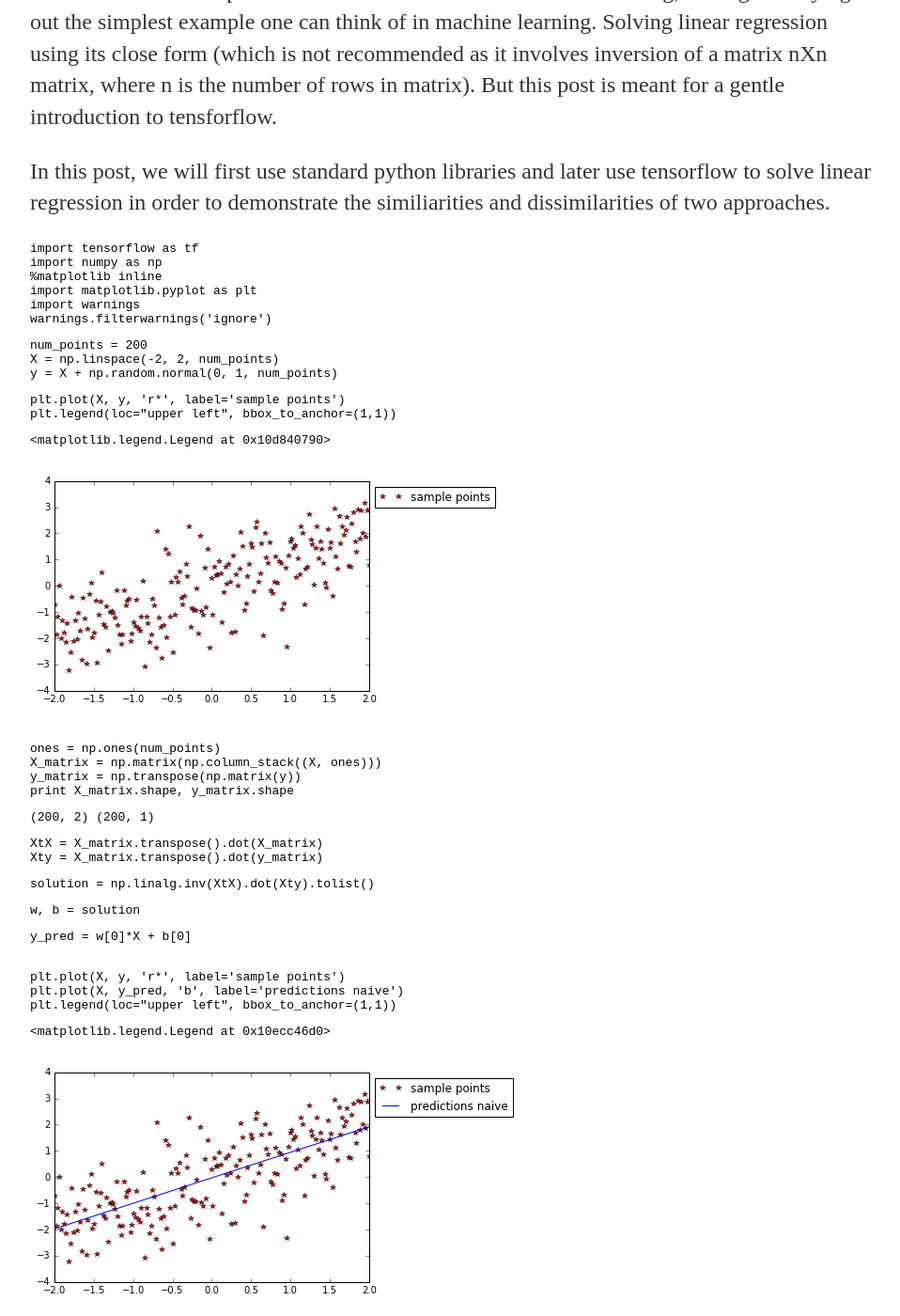
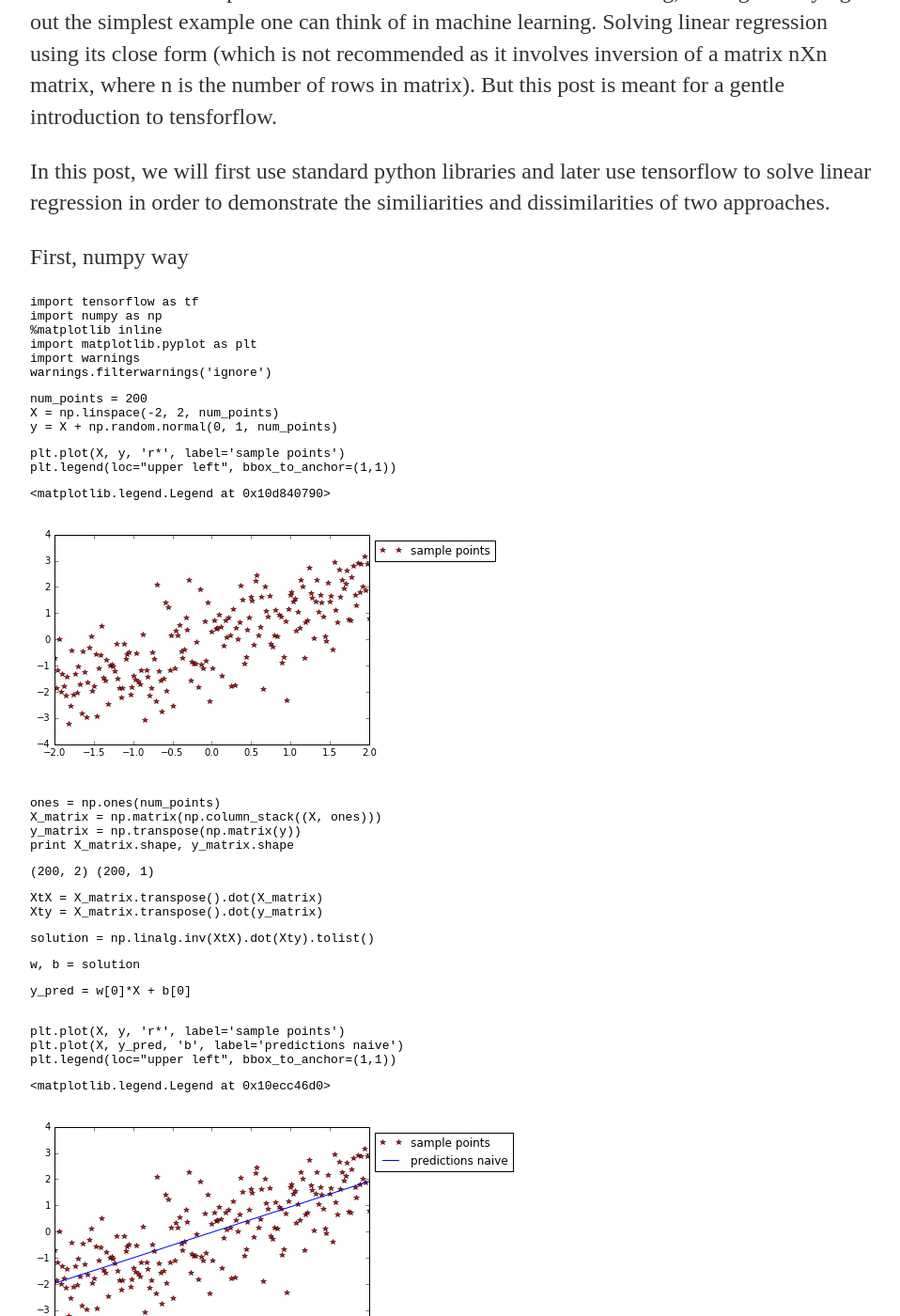
Before and after one commit to ensemblearner/ensemblearner.github.io, a Jekyll site: the page built from _posts/2017-03-30-simplest_tensorflow_example.md, in a window 1280 px wide and 1400 px high, scrolled down 420 px. Shown: the whole window at 94% size, without its empty margins (160-1118 px from the left). Built offline with Jekyll 4.4.1, drawn with Linux system fonts in a browser that asks for light colours.

Commit message:
fix nits

````diff
--- a/_posts/2017-03-30-simplest_tensorflow_example.md
+++ b/_posts/2017-03-30-simplest_tensorflow_example.md
@@ -8,7 +8,9 @@
 I recently started learning <a href="https://www.tensorflow.org" target="_blank">TensorFlow</a>, which is an open source library for numerical computation maintained by google.<br />
 But it has a slightly different paradigm than what you might be used to. Rather than directly operating on data, you write a computational graph where you define all the mathematical transformations and operations that would later act on data. In this blog, I thought of trying out the simplest example one can think of in machine learning. Solving linear regression using its close form (which is not recommended as it involves inversion of a matrix nXn matrix, where n is the number of rows in matrix). But this post is meant for a gentle introduction to tensforflow.<br />
 
-In this post, we will first use standard python libraries and later use tensorflow to solve linear regression in order to demonstrate the similiarities and dissimilarities of two approaches.
+In this post, we will first use standard python libraries and later use tensorflow to solve linear regression in order to demonstrate the similiarities and dissimilarities of two approaches. <br />
+
+First, numpy way <br />
 
 ```python
 import tensorflow as tf
@@ -93,7 +95,7 @@
 
 ![png](https://raw.githubusercontent.com/ensemblearner/ensemblearner.github.io/master/blog_images/tensor_flow_blog_images/simplest%20tensorflow%20example_8_1.png)
 
-
+Now, tensorflow way <br />
 
 ```python
 X_tensor = tf.constant(X_matrix)
````
